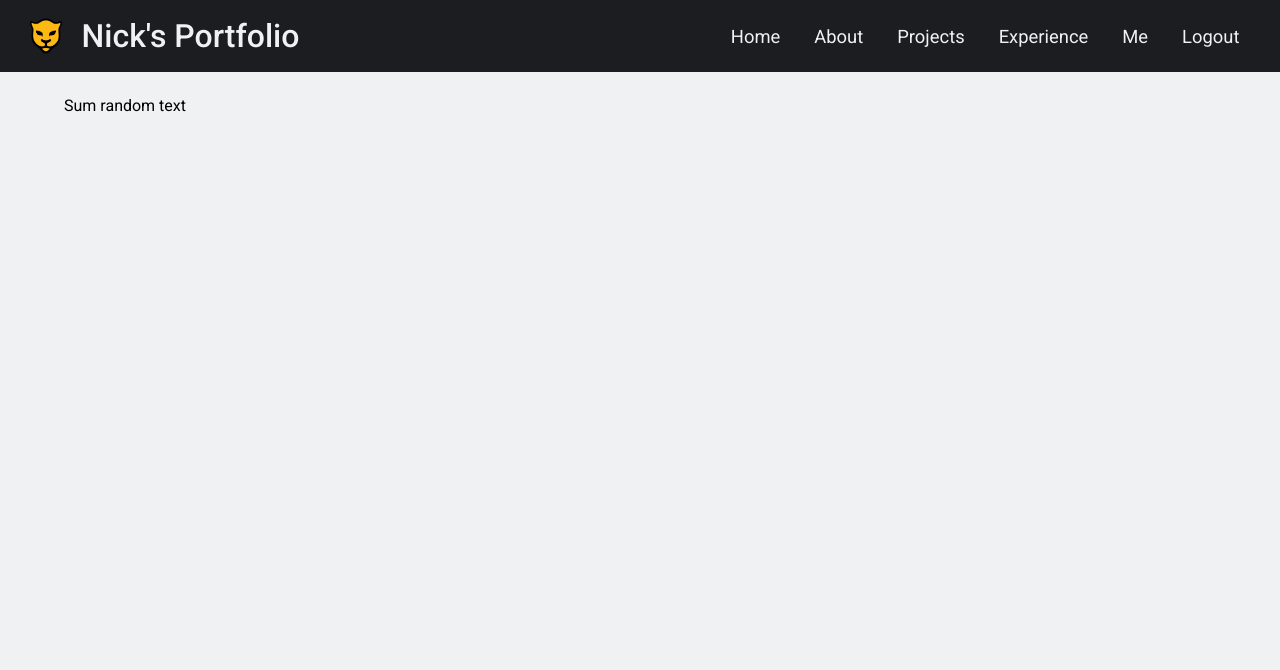
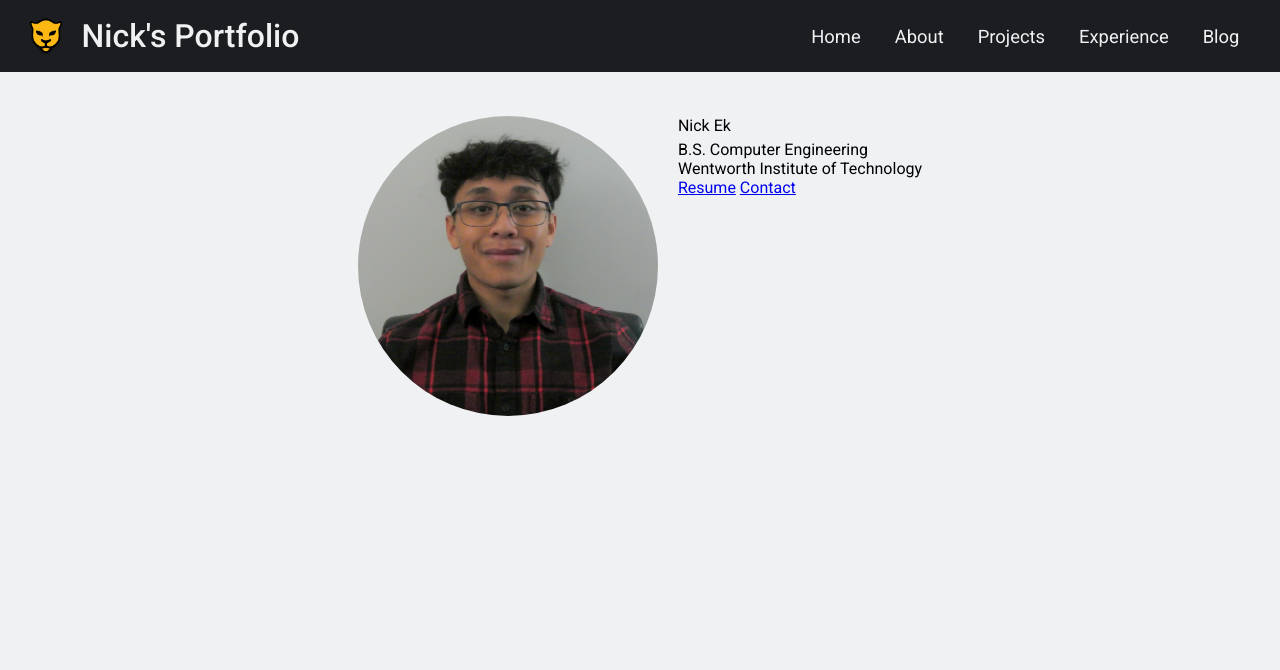
Before and after one commit to nickek/Django-Portfolio, a Django app: page / in a window 1280 px wide. Shown: the top 670 px of the page. Run offline with Django 4.2, Linux system fonts and the light colour scheme; a user stored in the database is signed in.

Commit message:
Home style update

```diff
--- a/home/static/home/style.css
+++ b/home/static/home/style.css
@@ -85,7 +85,7 @@ footer {
     text-align: center;
     padding: 10px 10px;
     margin-inline: 5px;
-    border-radius: 10px;
+    border-radius: 25px;
     transition: .3s ease;
 }
 
@@ -142,7 +142,7 @@ footer {
     }
 
     #check:checked~.navbar{
-        height: 18rem;
+        height: 25rem;
     }
 
     .navbar a{
@@ -224,4 +224,24 @@ footer {
     transition: .3s ease;
 }
 
-/* Password reset / change settings */
+/* Home settings */
+
+.home {
+    margin-top: 10px;
+    width: 100%;
+    display: flex;
+    justify-content: center;
+    /* border-bottom: 2px solid var(--primary-color); */
+}
+
+.home-item {
+    margin: 10px 10px;
+}
+
+.home-info {
+    margin-bottom: 5px;
+}
+
+.profile-pic {
+    border-radius: 50%;
+}
--- a/home/templates/home/base.html
+++ b/home/templates/home/base.html
@@ -26,12 +26,15 @@
             <a href="#">About</a>
             <a href="#">Projects</a>
             <a href="#">Experience</a>
-            <a href="{% url 'profile' %}">Me</a>
-            <a href="{% url 'logout' %}">Logout</a>
+            <a href="#">Blog</a>
+            <!-- <a href="{% url 'profile' %}">Me</a>
+            <a href="{% url 'logout' %}">Logout</a> -->
         </nav>
     </header>
+    <main>
     {% block release %}
     {% endblock %}
+    </main>
     <footer>
       <p>random foot</p>
     </footer>
--- a/home/templates/home/home.html
+++ b/home/templates/home/home.html
@@ -1,6 +1,18 @@
 {% extends 'home/base.html' %}
 {% block release %}
-<main>
-    <p>Sum random text</p>
-</main>
+<div class="home">
+    <div class="home-item">
+        <img src="/static/profile.jpeg" class="profile-pic" width="300" height="300">
+    </div>
+    <div class="home-item">
+        <p class="home-info">Nick Ek</p>
+        <p>B.S. Computer Engineering</p>
+        <p>Wentworth Institute of Technology</p>
+        <div class="home-btn-container">
+            <a href="#" class="home-btn">Resume</a>
+            <a href="#">Contact</a>
+        </div>
+    </div>
+
+</div>
 {% endblock %}
```
Also changed, not shown: db.sqlite3, home/static/profile.jpeg (added).
